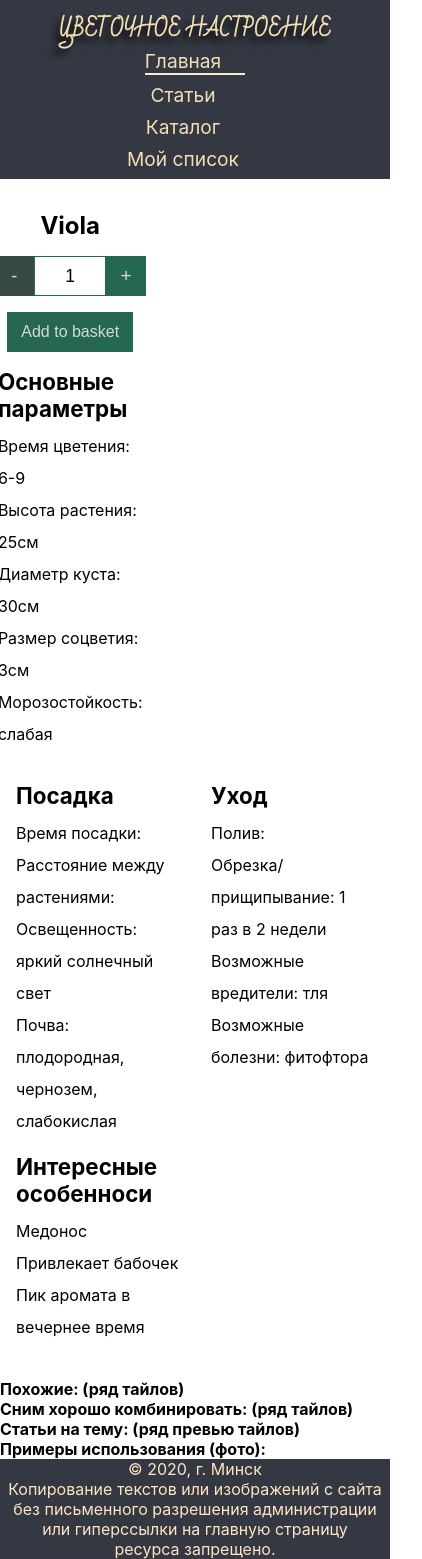
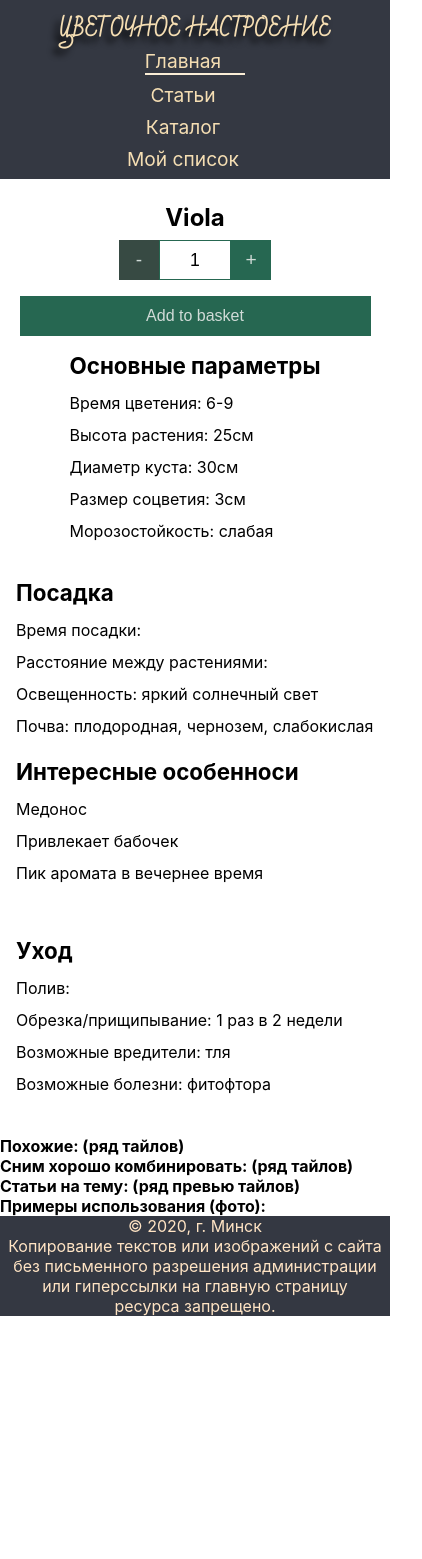
Before and after one commit to ikindiBy/flosta, a React (Create React App) app: page /product/1002 in a window 390 px wide. Shown: the whole page, 422 px wide, since content can reach past the window. After the commit the page ends 1316 px from the top, so only its background shows below. Built offline with nearby package versions, Linux system fonts and the light colour scheme.

Commit message:
imp: add media for DP

```diff
--- a/src/components/Carousel/Carousel.css
+++ b/src/components/Carousel/Carousel.css
@@ -70,3 +70,23 @@
 .carousel-container__preview-gallery--bottom-arrow {
     padding-bottom: 0;
 }
+
+@media (max-width: 400px) {
+    .carousel-container {
+        flex-direction: column;
+        margin-bottom: 8px;
+        padding-right: 0;
+        height: auto;;
+    }
+
+    .carousel-container__preview-gallery {
+        display: none;
+        /* flex-direction: row;
+        width: 100%; */
+    }
+
+    .carousel-container__main-showing {
+        width: 96%;
+        margin: 0 auto;
+    }
+}
--- a/src/components/DetailPage/DetailPage.css
+++ b/src/components/DetailPage/DetailPage.css
@@ -69,3 +69,30 @@
 .detail-page__description-short {
     margin-top: 16px;
 }
+
+@media (max-width: 700px) {
+    .detail-page__top-container {
+        flex-direction: column;
+    }
+
+    .carousel-container,
+    .detail-page__main-description {
+        width: 100%;
+    }
+}
+
+@media (max-width: 400px) {
+    .detail-page__description-block {
+        flex-direction: column;
+    }
+
+    .detail-page__main-description h2 {
+        margin: 8px 0;
+    }
+
+    .detail-page__description-block-left,
+    .detail-page__description-block-right
+    {
+        width: 100%;
+    }
+}
```
